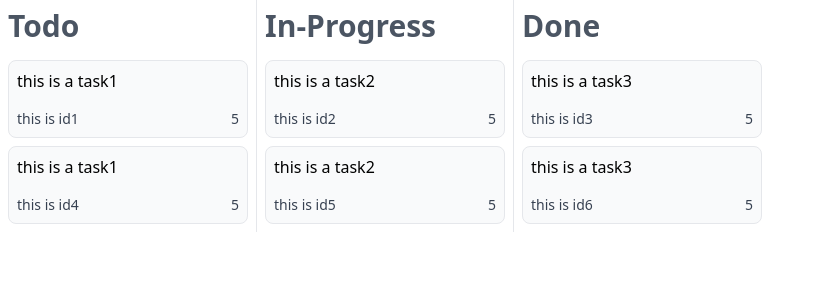
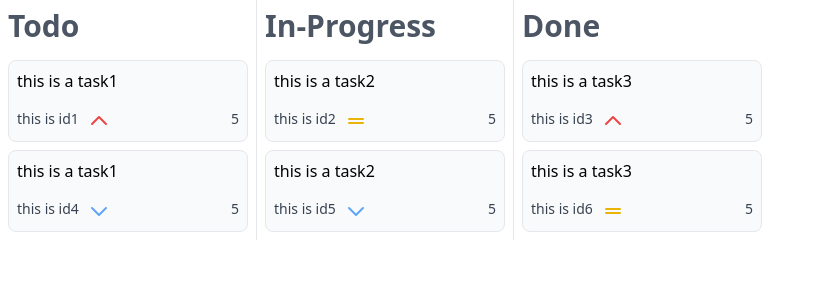
Before and after one commit to BotS3k/kanban, a Next.js app: page / in a window 1280 px wide. Shown: the top 300 px of the page, without its empty margins (0-817 px from the left). Built offline with nearby package versions, Linux system fonts and the light colour scheme.

Commit message:
priority icons

```diff
--- a/src/components/Card.tsx
+++ b/src/components/Card.tsx
@@ -1,6 +1,17 @@
 import React from "react";
 import "../app/globals.css";
 import { Task } from "@/utils/data-types";
+
+const lowPriorityIcon = <svg xmlns="http://www.w3.org/2000/svg" className="h-6 w-6 text-blue-400" fill="none" viewBox="0 0 24 24" stroke="currentColor">
+  <path strokeLinecap="round" strokeLinejoin="round" strokeWidth={2} d="M5 9l7 7 7-7" />
+</svg>
+const mediumPriorityIcon = <svg xmlns="http://www.w3.org/2000/svg" className="h-6 w-6 text-yellow-500" fill="none" viewBox="0 0 24 24" stroke="currentColor">
+  <path strokeLinecap="round" strokeLinejoin="round" strokeWidth={2} d="M5 10h14" />
+  <path strokeLinecap="round" strokeLinejoin="round" strokeWidth={2} d="M5 14h14" />
+</svg>
+const highPriorityIcon = <svg xmlns="http://www.w3.org/2000/svg" className="h-6 w-6 text-red-500" fill="none" viewBox="0 0 24 24" stroke="currentColor">
+  <path strokeLinecap="round" strokeLinejoin="round" strokeWidth={2} d="M5 15l7-7 7 7" />
+</svg>
 
 // const Card = ({ title, id, points }: {
 //     title: string,
@@ -14,7 +25,13 @@ const Card = ({myTask}: {myTask: Task}) => {
         {myTask.title}
       </div>
       <div className="flex gap-4 justify-between py-2 text-gray-700 text-sm">
-        <div>{myTask.id}</div>
+        <div className="flex gap-2">
+            <div>{myTask.id}</div>
+            {myTask.priority === 'high' && <div>{lowPriorityIcon}</div>}
+            {myTask.priority === 'medium' && <div>{mediumPriorityIcon}</div>}
+            {myTask.priority === 'low' && <div>{highPriorityIcon}</div>}
+            {/* <div>{myTask.priority}</div> */}
+        </div>
         <div className="">{myTask.points}</div>
       </div>
     </div>
--- a/src/utils/data-types.ts
+++ b/src/utils/data-types.ts
@@ -1,9 +1,11 @@
 export type Status = 'todo' | 'in-progress' | 'done'
+export type Priority = 'low' | 'medium' | 'high'
 
 export type Task = {
     title: string,
     id: string,
-    status: Status
+    status: Status,
+    priority: Priority,
     points?: number
 }
 
@@ -15,36 +17,42 @@ export const tasks: Array<Task> = [
     title: 'this is a task1',
     id: 'this is id1',
     status: 'todo',
+    priority: 'low',
     points: 5
   },
   {
     title: 'this is a task2',
     id: 'this is id2',
     status: 'in-progress',
+    priority: 'medium',
     points: 5
   },
   {
     title: 'this is a task3',
     id: 'this is id3',
     status: 'done',
+    priority: 'low',
     points: 5
   },
   {
     title: 'this is a task1',
     id: 'this is id4',
     status: 'todo',
+    priority: 'high',
     points: 5
   },
   {
     title: 'this is a task2',
     id: 'this is id5',
     status: 'in-progress',
+    priority: 'high',
     points: 5
   },
   {
     title: 'this is a task3',
     id: 'this is id6',
     status: 'done',
+    priority: 'medium',
     points: 5
   }
 ]
```
